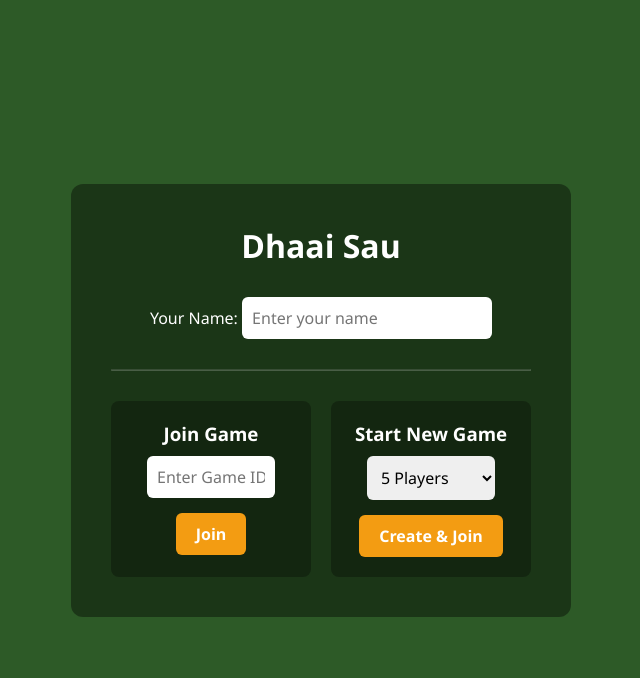
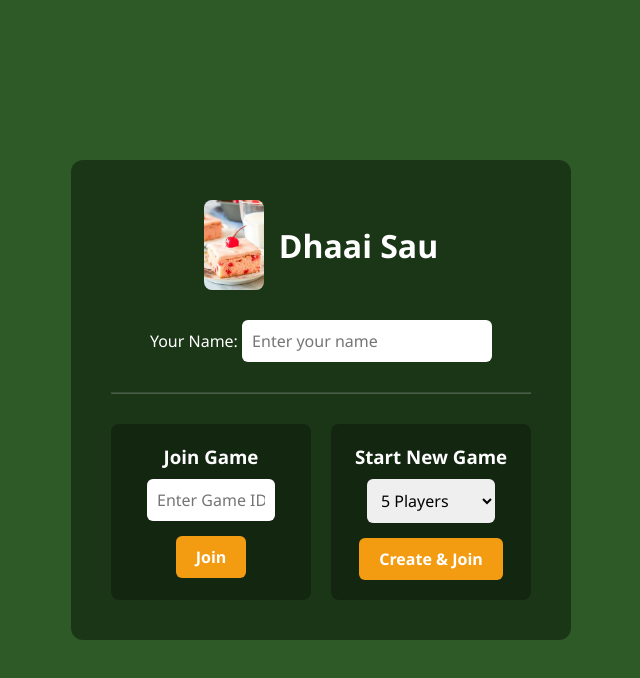
Before and after one commit to SigniorAdarsh/m250, a website: page public/index.html in a window 1280 px wide. Shown: the whole page, without its empty margins (319-959 px from the left). Drawn offline with nearby package versions, Linux system fonts and the light colour scheme; no server answers.

Commit message:
Added coc logo to lobby screen

```diff
--- a/public/index.html
+++ b/public/index.html
@@ -11,7 +11,10 @@
 
   <!-- SCREEN 1: LOBBY -->
   <div id="lobby-screen" class="screen active">
-    <h1>Dhaai Sau</h1>
+    <div class="logo-container">
+      <img src="coc.jpg" alt="Game Logo" class="game-logo" />
+      <h1>Dhaai Sau</h1>
+    </div>
     <div class="input-group">
       <label for="player-name">Your Name:</label>
       <input type="text" id="player-name" placeholder="Enter your name" />
--- a/public/style.css
+++ b/public/style.css
@@ -40,8 +40,23 @@ body {
     margin: 0 auto;
 }
 
-#lobby-screen h1 {
+/* --- LOBBY LOGO & TITLE --- */
+.logo-container {
+    display: flex;
+    justify-content: center;
+    align-items: center;
+    gap: 15px; /* Space between the image and the text */
     margin-bottom: 20px;
+}
+
+.logo-container h1 {
+    margin-bottom: 0; /* Remove the old margin so it aligns perfectly with the image */
+}
+
+.game-logo {
+    width: 60px; /* Adjust this number to make it bigger or smaller */
+    height: auto;
+    border-radius: 8px; /* Optional: rounds the corners of the image slightly */
 }
 
 .input-group {
```
Also changed, not shown: public/coc.jpg (added).
